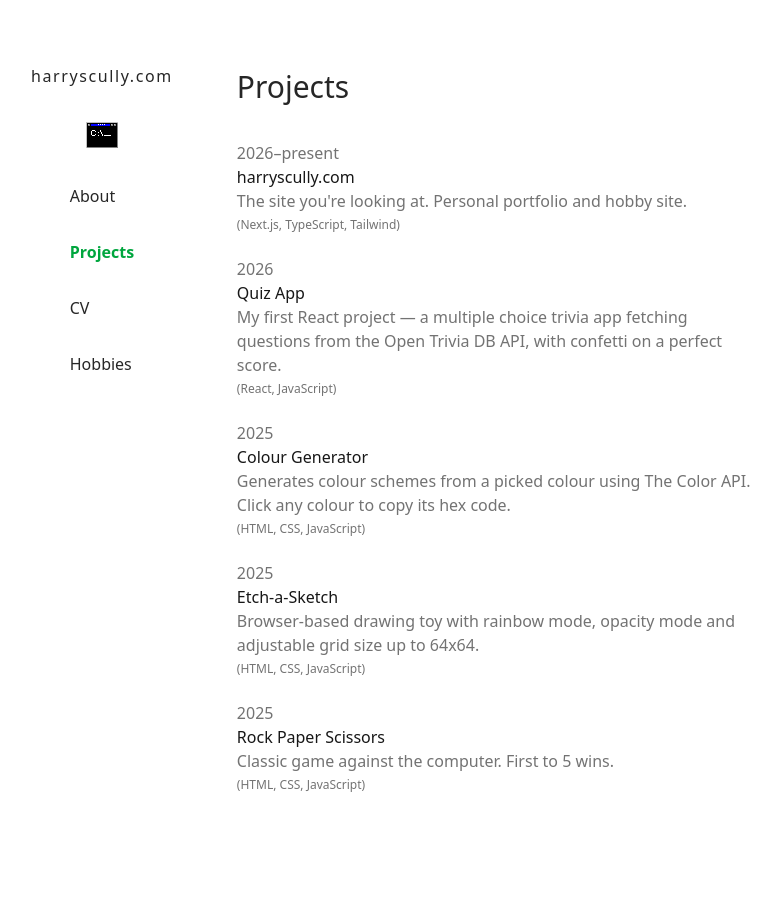
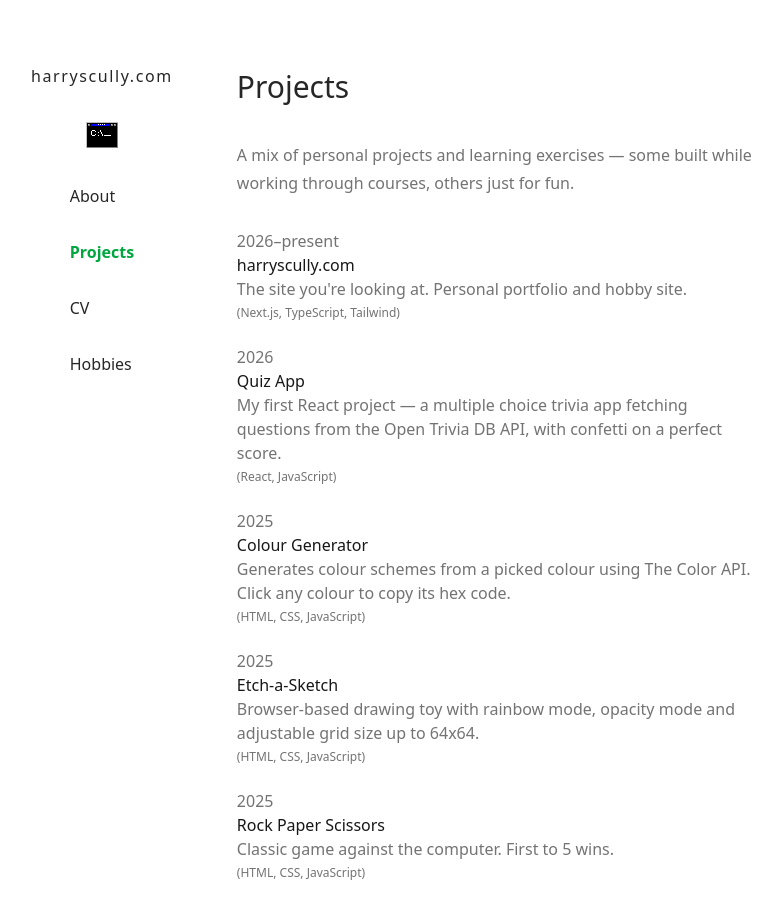
Before and after one commit to harryscully/portfolio, a Next.js app: page /projects in a window 1280 px wide. Shown: the top 918 px of the page, without its empty margins (33-815 px from the left). Before the commit the page ends 857 px from the top, so only its background shows below. Built offline with nearby package versions, Linux system fonts and the light colour scheme.

Commit message:
Add leading paragraph to projects

```diff
--- a/src/app/projects/page.tsx
+++ b/src/app/projects/page.tsx
@@ -22,6 +22,7 @@ export default function ProjectPage() {
     return (
         <div className="flex flex-col w-130 gap-8">
             <h1>Projects</h1>
+            <p className="text-neutral-500 leading-7">A mix of personal projects and learning exercises — some built while working through courses, others just for fun.</p>
             <div className="flex flex-col gap-6 w-130">
                 {projectsElements}
             </div>
```
